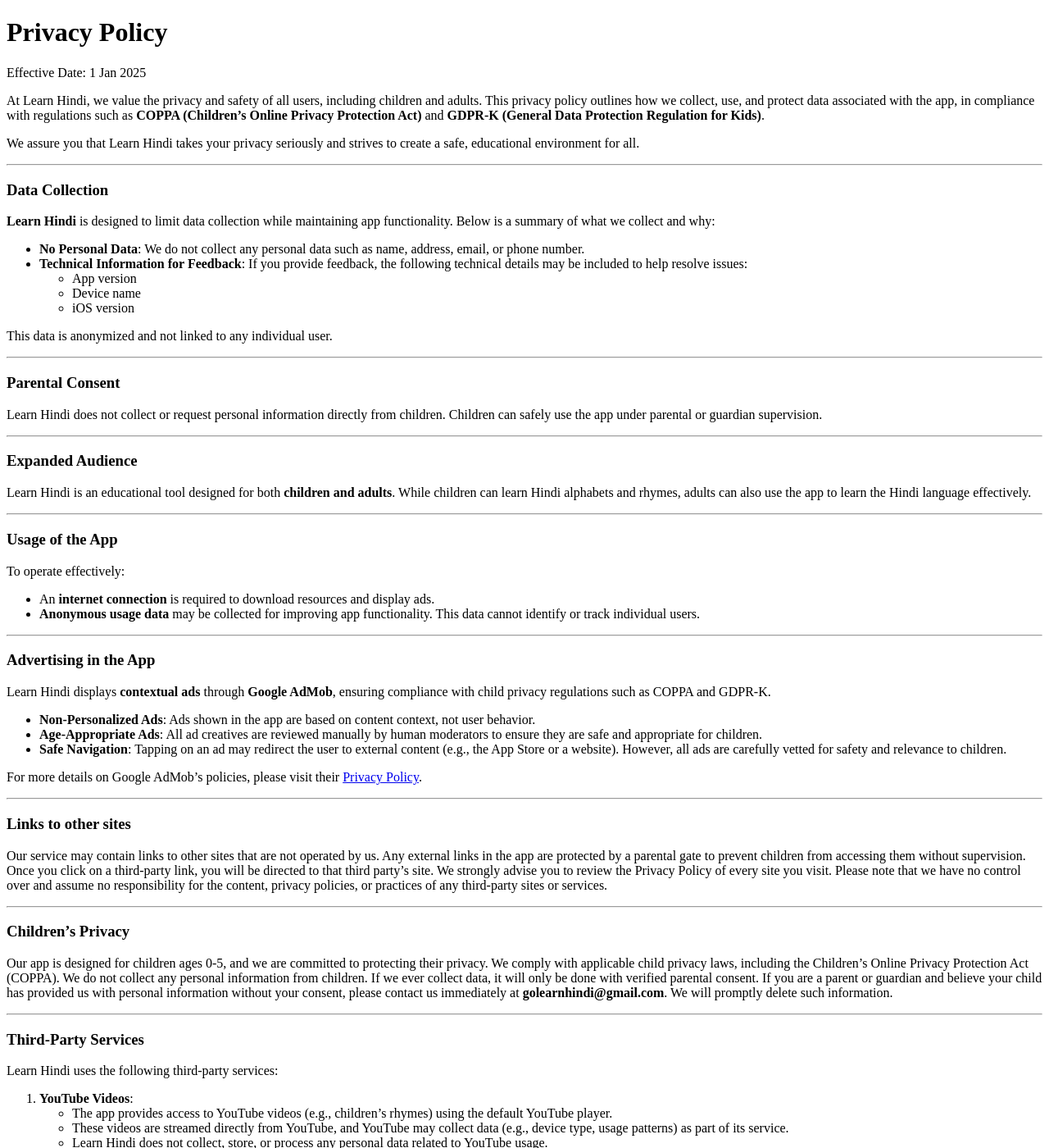
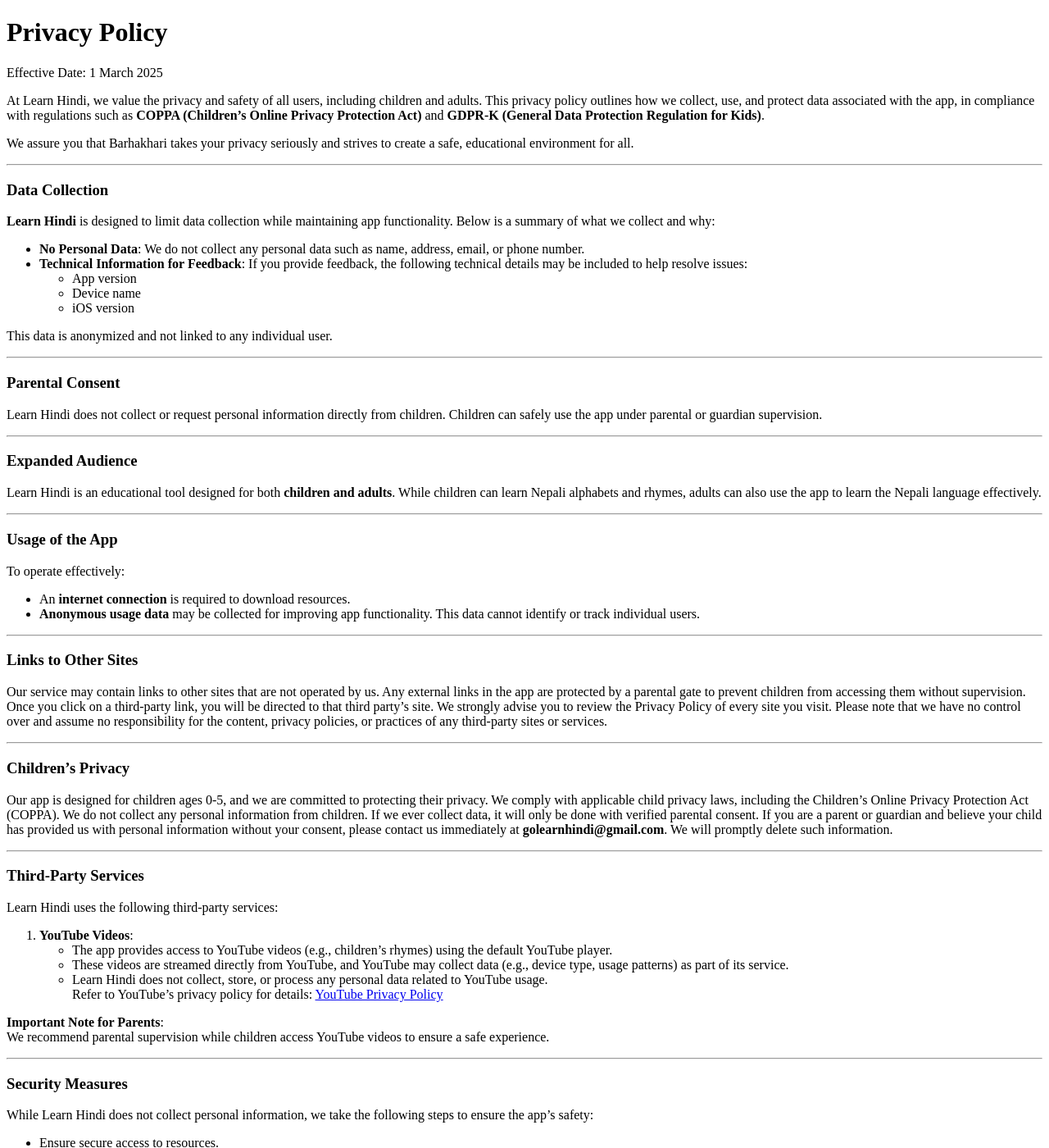
Before and after one commit to LearnHindi/learnhindi.github.io, a Jekyll site: the page built from privacy-policy.md, in a window 1280 px wide and 1400 px high. Shown: the whole window at 82% size. Built offline with Jekyll 4.4.1, drawn with Linux system fonts in a browser that asks for light colours; some of the changed text lies outside the part shown.

Commit message:
Update privacy-policy.md

```diff
--- a/privacy-policy.md
+++ b/privacy-policy.md
@@ -16,11 +16,11 @@ permalink: /privacy-policy/
 
 # Privacy Policy
 
-Effective Date: 1 Jan 2025
+Effective Date: 1 March 2025
 
 At Learn Hindi, we value the privacy and safety of all users, including children and adults. This privacy policy outlines how we collect, use, and protect data associated with the app, in compliance with regulations such as **COPPA (Children’s Online Privacy Protection Act)** and **GDPR-K (General Data Protection Regulation for Kids)**.
 
-We assure you that Learn Hindi takes your privacy seriously and strives to create a safe, educational environment for all.
+We assure you that Barhakhari takes your privacy seriously and strives to create a safe, educational environment for all.
 
 ---
 
@@ -46,31 +46,19 @@ Learn Hindi does not collect or request personal information directly from child
 
 ### Expanded Audience
 
-Learn Hindi is an educational tool designed for both **children and adults**. While children can learn Hindi alphabets and rhymes, adults can also use the app to learn the Hindi language effectively.
+Learn Hindi is an educational tool designed for both **children and adults**. While children can learn Nepali alphabets and rhymes, adults can also use the app to learn the Nepali language effectively.
 
 ---
 
 ### Usage of the App
 
 To operate effectively:
-- An **internet connection** is required to download resources and display ads.
+- An **internet connection** is required to download resources.
 - **Anonymous usage data** may be collected for improving app functionality. This data cannot identify or track individual users.
 
 ---
 
-### Advertising in the App
-
-Learn Hindi displays **contextual ads** through **Google AdMob**, ensuring compliance with child privacy regulations such as COPPA and GDPR-K.
-
-- **Non-Personalized Ads**: Ads shown in the app are based on content context, not user behavior.
-- **Age-Appropriate Ads**: All ad creatives are reviewed manually by human moderators to ensure they are safe and appropriate for children.
-- **Safe Navigation**: Tapping on an ad may redirect the user to external content (e.g., the App Store or a website). However, all ads are carefully vetted for safety and relevance to children.
-
-For more details on Google AdMob’s policies, please visit their [Privacy Policy](https://policies.google.com/privacy).
-
----
-
-### Links to other sites
+### Links to Other Sites
 
 Our service may contain links to other sites that are not operated by us. Any external links in the app are protected by a parental gate to prevent children from accessing them without supervision.
 Once you click on a third-party link, you will be directed to that third party's site. We strongly advise you to review the Privacy Policy of every site you visit.
@@ -104,7 +92,7 @@ We recommend parental supervision while children access YouTube videos to ensure
 ### Security Measures
 
 While Learn Hindi does not collect personal information, we take the following steps to ensure the app's safety:
-- Ensure secure access to resources and ads.
+- Ensure secure access to resources.
 - Monitor compliance with privacy regulations.
 - Regularly review and update our systems for potential vulnerabilities.
 
@@ -130,4 +118,5 @@ We reserve the right to update or modify this privacy policy at any time to comp
 
 If you have questions or concerns about this privacy policy or your safety while using Learn Hindi, please contact us at:
 
+
 **Email**: **golearnhindi@gmail.com**
```
